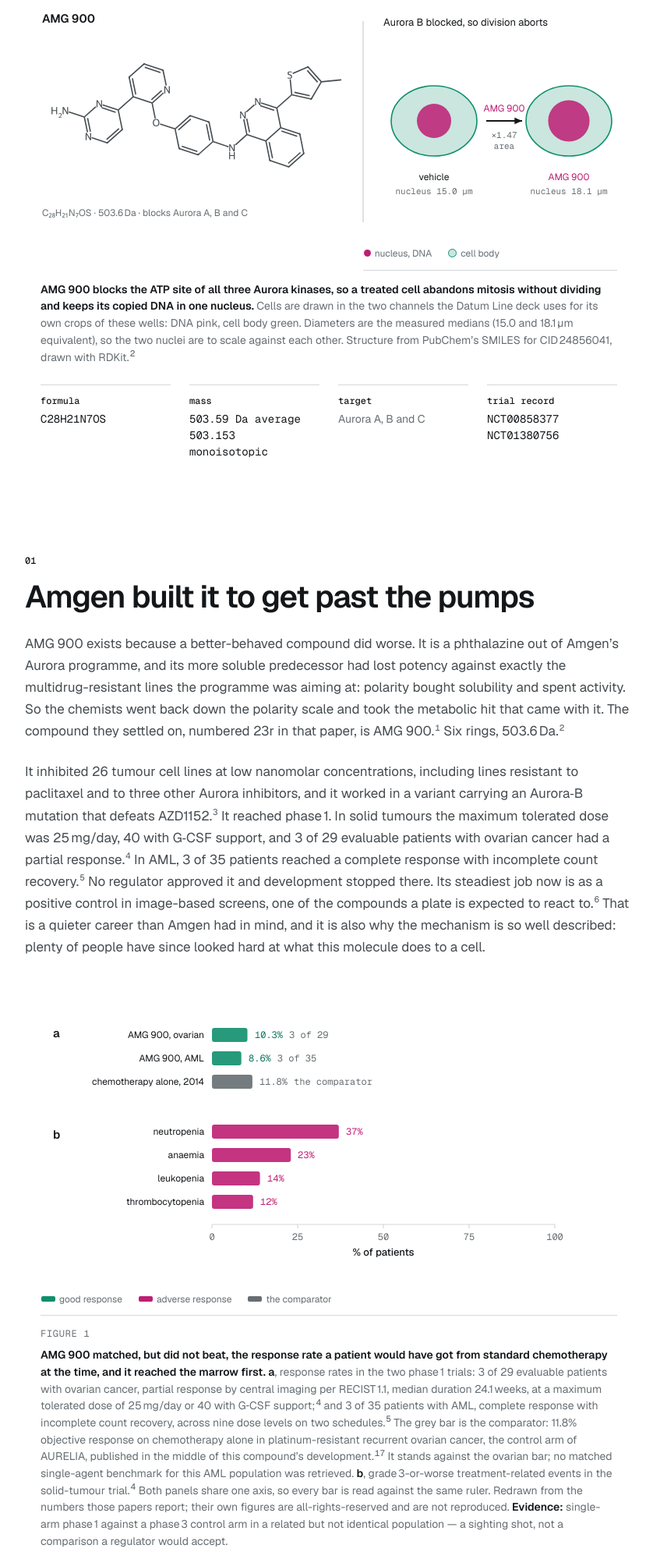
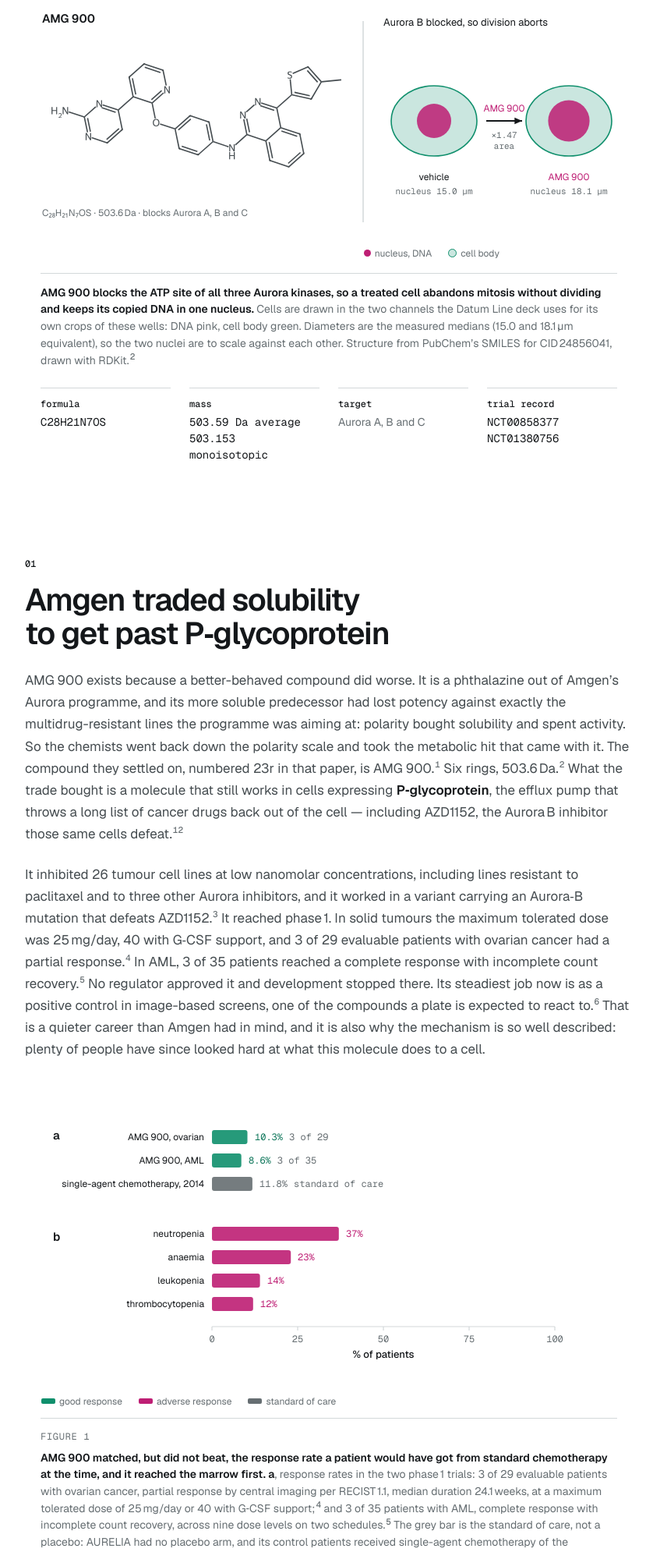
Before and after one commit to kat-titter/datum-line, a plain HTML site: page explainers/amg900/index.html in a window 1280 px wide. Shown: the part 378-2368 px from the top of the page at 78% size, without its empty margins (218-1056 px from the left). Drawn offline with nearby package versions, Linux system fonts and the light colour scheme.

Commit message:
Headings state the finding, and the comparator says what it was
"Amgen built it to get past the pumps" never said which pumps, and the prose did not
either. Both now name P-glycoprotein, the efflux pump those multidrug-resistant lines
express and the reason the chemistry went back down the polarity scale; it is also
what defeats AZD1152 in the same cells.

Every heading is now a one-line takeaway rather than a riddle or a count. The
count-comma-count shape is gone with them.

Figure 1's grey bar is named for what it was: not a placebo, since AURELIA had no
placebo arm, but single-agent chemotherapy of the investigator's choice - pegylated
liposomal doxorubicin, weekly paclitaxel or topotecan - at 11.8% objective response.

The masthead's rule moves off the key and onto the caption's top edge, where it spans
the block and shares the caption's edges; under an indented key it was a short
floating line that aligned with nothing.

1,006 words, grade 8.9, limits stated. Zero overlaps, zero clipped, no sideways
scroll, nothing under 9 px, at 1280 and 400 px in light and dark.

Co-Authored-By: Claude Opus 5 <noreply@anthropic.com>

```diff
--- a/explainers/amg900/index.html
+++ b/explainers/amg900/index.html
@@ -120,8 +120,11 @@ header .k{margin:0 0 8px}
 .mast svg{display:block; width:100%; height:auto}
 /* a key belongs under the marks it names: the masthead's names the cells, which are the right-hand half,
    so it starts at the divider (414/740 of the band) instead of under the molecule */
-.mast .fkey.right{margin-left:55.9%; width:44.1%; max-width:none}
-.mast .cap{max-width:var(--wide); margin:14px 0 0; font:400 var(--s2)/1.55 var(--sans); color:var(--muted)}
+.mast .fkey.right{margin-left:55.9%; width:44.1%; max-width:none; padding-bottom:0; border-bottom:0}
+/* the rule separates the drawing from its caption, so it spans the block and shares the caption's edges;
+   under an indented key it was a short floating line that aligned with nothing */
+.mast .cap{max-width:var(--wide); margin:14px 0 0; padding-top:14px; border-top:1px solid var(--hair);
+  font:400 var(--s2)/1.55 var(--sans); color:var(--muted)}
 .mast .cap b{color:var(--ink); font-weight:600}
 .mast dl{margin:24px 0 0; max-width:var(--wide)}
 
@@ -575,13 +578,16 @@ L 29.9 94.3
 
 <section class="ch" id="origin"><div class="wrap">
  <div class="k"><b>01</b></div>
- <h2>Amgen built it to get past the pumps</h2>
+ <h2>Amgen traded solubility to get past P&#8209;glycoprotein</h2>
  <p>AMG 900 exists because a better-behaved compound did worse. It is a phthalazine out of Amgen&#8217;s Aurora
  programme, and its more soluble predecessor had lost potency against exactly the multidrug-resistant lines the
  programme was aiming at: polarity bought solubility and spent activity. So the chemists went back down the
  polarity scale and took the metabolic hit that came with it. The compound they settled on, numbered 23r in that
  paper, is AMG 900.<sup><a href="#r1">1</a></sup>
- Six rings, 503.6&#8239;Da.<sup><a href="#r2">2</a></sup></p>
+ Six rings, 503.6&#8239;Da.<sup><a href="#r2">2</a></sup> What the trade bought is a molecule that still works in
+ cells expressing <b>P&#8209;glycoprotein</b>, the efflux pump that throws a long list of cancer drugs back out
+ of the cell &#8212; including AZD1152, the Aurora&#8239;B inhibitor those same cells
+ defeat.<sup><a href="#r12">12</a></sup></p>
  <p>It inhibited 26 tumour cell lines at low nanomolar concentrations, including lines resistant to paclitaxel and
  to three other Aurora inhibitors, and it worked in a variant carrying an Aurora&#8209;B mutation that defeats
  AZD1152.<sup><a href="#r3">3</a></sup> It reached phase&#8239;1. In solid tumours the maximum tolerated dose was
@@ -593,7 +599,7 @@ L 29.9 94.3
  mechanism is so well described: plenty of people have since looked hard at what this molecule does to a cell.</p>
 
  <figure id="fig-clinic">
-  <div class="scroll"><svg viewBox="0 0 740 352" role="img" aria-label="Both panels on one 0 to 100 per cent axis. Panel a, response rates: AMG 900 in ovarian cancer 10.3 per cent, 3 of 29; AMG 900 in acute myeloid leukaemia 8.6 per cent, 3 of 35; and in grey the comparator, 11.8 per cent on chemotherapy alone in platinum-resistant ovarian cancer in 2014. Panel b, grade 3 or worse treatment-related events: neutropenia 37 per cent, anaemia 23, leukopenia 14, thrombocytopenia 12. Every bar is a small fraction of the axis.">
+  <div class="scroll"><svg viewBox="0 0 740 352" role="img" aria-label="Both panels on one 0 to 100 per cent axis. Panel a, response rates: AMG 900 in ovarian cancer 10.3 per cent, 3 of 29; AMG 900 in acute myeloid leukaemia 8.6 per cent, 3 of 35; and in grey the standard of care, 11.8 per cent on single-agent chemotherapy in platinum-resistant ovarian cancer in 2014. Panel b, grade 3 or worse treatment-related events: neutropenia 37 per cent, anaemia 23, leukopenia 14, thrombocytopenia 12. Every bar is a small fraction of the axis.">
 <text x="16" y="38" class="pl">a</text>
 <text x="210" y="39" class="ink t1" text-anchor="end">AMG 900, ovarian</text>
 <rect x="220" y="26" width="45.5" height="18" rx="3" fill="var(--green)" fill-opacity=".9"/>
@@ -601,9 +607,9 @@ L 29.9 94.3
 <text x="210" y="69" class="ink t1" text-anchor="end">AMG 900, AML</text>
 <rect x="220" y="56" width="37.7" height="18" rx="3" fill="var(--green)" fill-opacity=".9"/>
 <text x="267" y="69" class="t1 m" fill="var(--green-t)">8.6%<tspan class="tk" dx="8">3 of 35</tspan></text>
-<text x="210" y="99" class="ink t1" text-anchor="end">chemotherapy alone, 2014</text>
+<text x="210" y="99" class="ink t1" text-anchor="end">single-agent chemotherapy, 2014</text>
 <rect x="220" y="86" width="51.9" height="18" rx="3" fill="var(--muted)" fill-opacity=".9"/>
-<text x="281" y="99" class="t1 m" fill="var(--muted)">11.8%<tspan class="tk" dx="8">the comparator</tspan></text>
+<text x="281" y="99" class="t1 m" fill="var(--muted)">11.8%<tspan class="tk" dx="8">standard of care</tspan></text>
 <text x="16" y="168" class="pl">b</text>
 <text x="210" y="163" class="ink t1" text-anchor="end">neutropenia</text>
 <rect x="220" y="150" width="162.8" height="18" rx="3" fill="var(--pink)" fill-opacity=".9"/>
@@ -629,7 +635,7 @@ L 29.9 94.3
   <div class="fkey">
    <span class="key"><i class="sw" data-s="bar" style="--c:var(--green)"></i>good response</span>
    <span class="key"><i class="sw" data-s="bar" style="--c:var(--pink)"></i>adverse response</span>
-   <span class="key"><i class="sw" data-s="bar" style="--c:var(--muted)"></i>the comparator</span>
+   <span class="key"><i class="sw" data-s="bar" style="--c:var(--muted)"></i>standard of care</span>
   </div>
   <figcaption><span class="k">Figure 1</span><b>AMG 900 matched, but did not beat, the response rate a patient would have
   got from standard chemotherapy at the time, and it reached the marrow first.</b> <b>a</b>, response rates in
@@ -637,8 +643,10 @@ L 29.9 94.3
   imaging per RECIST&#8239;1.1, median duration 24.1&#8239;weeks, at a maximum tolerated dose of 25&#8239;mg/day
   or 40 with G&#8209;CSF support;<sup><a href="#r4">4</a></sup> and 3 of 35 patients with AML, complete response
   with incomplete count recovery, across nine dose levels on two schedules.<sup><a href="#r5">5</a></sup> The grey bar is
-  the comparator: 11.8% objective response on chemotherapy alone in platinum-resistant recurrent ovarian cancer,
-  the control arm of AURELIA, published in the middle of this compound&#8217;s
+  the standard of care, not a placebo: AURELIA had no placebo arm, and its control patients received
+  single-agent chemotherapy of the investigator&#8217;s choice &#8212; pegylated liposomal doxorubicin, weekly
+  paclitaxel or topotecan &#8212; which returned an 11.8% objective response in platinum-resistant recurrent
+  ovarian cancer, published in the middle of this compound&#8217;s
   development.<sup><a href="#r17">17</a></sup> It stands against the ovarian bar; no matched single-agent
   benchmark for this AML population was retrieved. <b>b</b>, grade&#8239;3-or-worse treatment-related events in
   the solid-tumour trial.<sup><a href="#r4">4</a></sup> Both panels share one axis, so every bar is read against
@@ -652,7 +660,7 @@ L 29.9 94.3
 
 <section class="ch" id="target"><div class="wrap">
  <div class="k"><b>02</b></div>
- <h2>Three kinases, and one of them explains the nuclei</h2>
+ <h2>Aurora B is what keeps a dividing cell honest</h2>
  <p>Aurora A, B and C are serine/threonine kinases that run cell division, and AMG 900 inhibits all three at
  5, 4 and 1&#8239;nM.<sup><a href="#r7">7</a></sup> Only one of them matters for the nuclei, and it is B.</p>
  <p>It does not work alone. Aurora&#8239;B travels with INCENP, survivin and borealin as the <b>chromosomal
@@ -780,7 +788,7 @@ L 29.9 94.3
 
 <section class="ch" id="mitosis"><div class="wrap">
  <div class="k"><b>03</b></div>
- <h2>Checkpoint off, furrow never built</h2>
+ <h2>Cells leave mitosis on time, having done none of it</h2>
  <p>Two inhibitors from 2003 settled what a cell does when Aurora&#8239;B stops. Cells given ZM447439 went through
  interphase, entered mitosis and built a bipolar spindle, all on schedule. Then alignment failed, segregation
  failed, and cytokinesis failed. The cells left mitosis on time anyway, because BubR1, Mad2 and CENP&#8209;E no
@@ -856,7 +864,7 @@ L 29.9 94.3
 
 <section class="ch" id="ploidy"><div class="wrap">
  <div class="k"><b>04</b></div>
- <h2>4N, then 8N</h2>
+ <h2>Copying continues because nothing is left to stop it</h2>
  <p>What re-enters G1 is one cell carrying 4N DNA in one nucleus. The checkpoint that would stop it going round
  again is the one Aurora&#8239;B was running, so it goes round again: 8N, then 16N. In AML lines this was counted
  by flow cytometry as the fraction of cells with &#8805;4N DNA content, rising in step with the loss of
@@ -915,7 +923,7 @@ L 29.9 94.3
 
 <section class="ch" id="assay"><div class="wrap">
  <div class="k"><b>05</b></div>
- <h2>What the plate shows</h2>
+ <h2>Nuclear area rises by 47% and DNA by 63% in the same nuclei</h2>
  <p>Three wells of the JUMP Cell Painting pilot plate make the whole argument visible: two vehicle wells and one
  treated with AMG 900 at 10&#8239;&#181;M, U2OS cells, Hoechst for DNA.<sup><a href="#r15">15</a>,<a
  href="#r16">16</a></sup> Segmenting 1,092 nuclei across three fields per well gives a median nuclear area of
```
